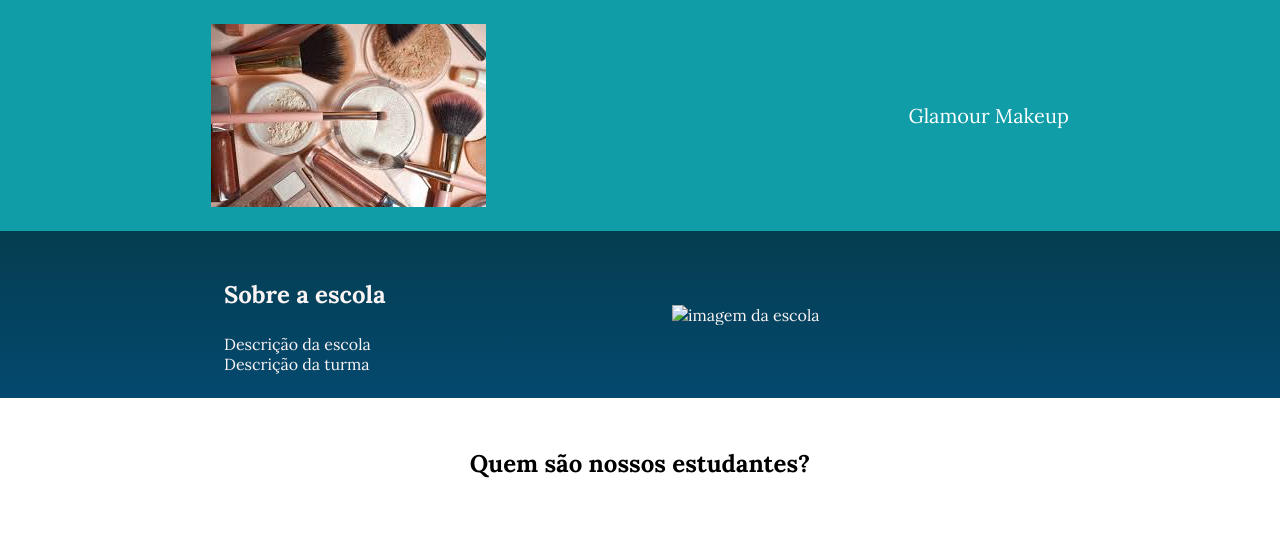
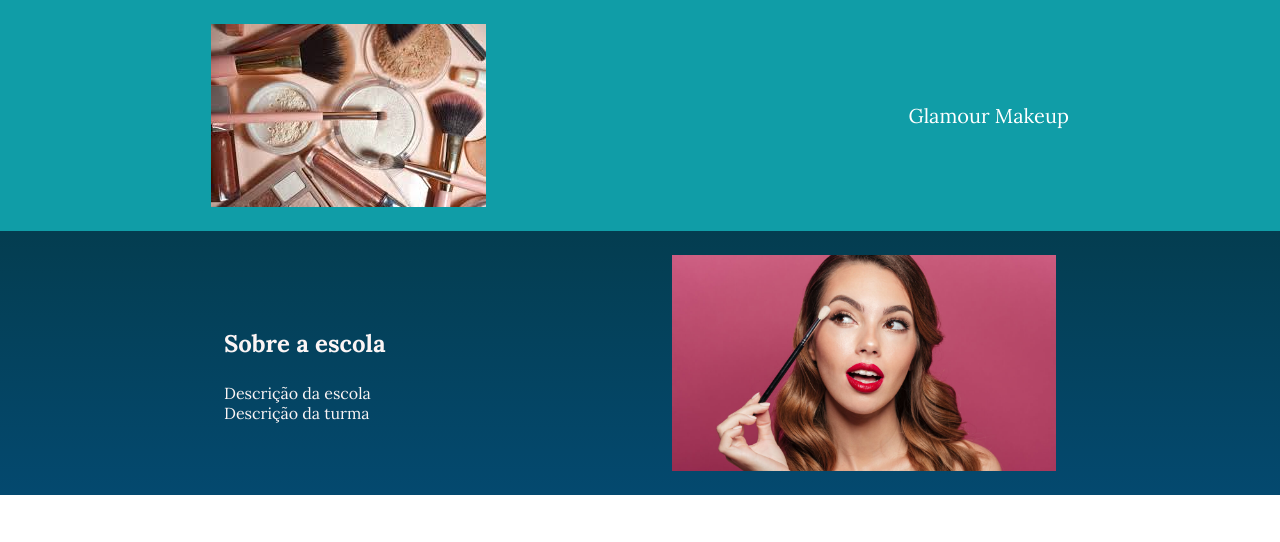
Before and after one commit to bibia15/projeto-Minhas-ferias, a plain HTML site: page index.html in a window 1280 px wide. Shown: the top 542 px of the page. Drawn offline with Linux system fonts and the light colour scheme.

Commit message:
Update index.html

```diff
--- a/index.html
+++ b/index.html
@@ -20,9 +20,8 @@
     <p class="escola-texto-um">Descrição da escola</p>
     <p class="escola-texto-dois">Descrição da turma</p>
  </div>
-<img class="escola-imagem" src="" alt="imagem da escola">
+<img class="escola-imagem" src="mulher-se-maquiando.jpg" alt="imagem da escola">
 </section>
-
 <section class="estudantes">
 <h2 class="estudante-titulo">Quem são nossos estudantes?</h2>
 <div class="estudantes-todos">
```
